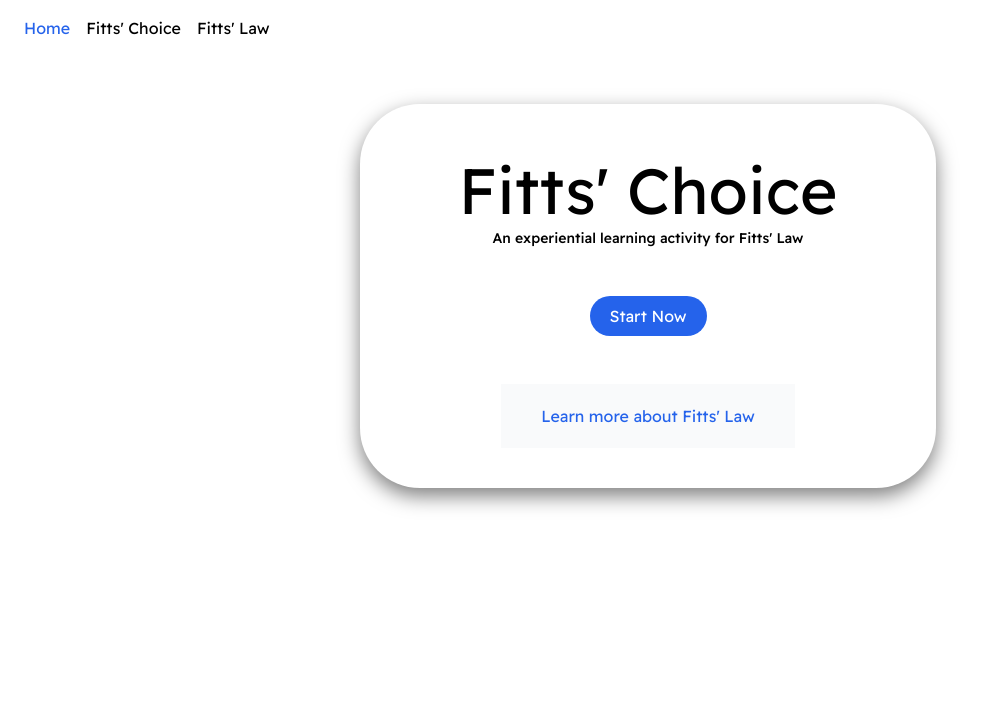
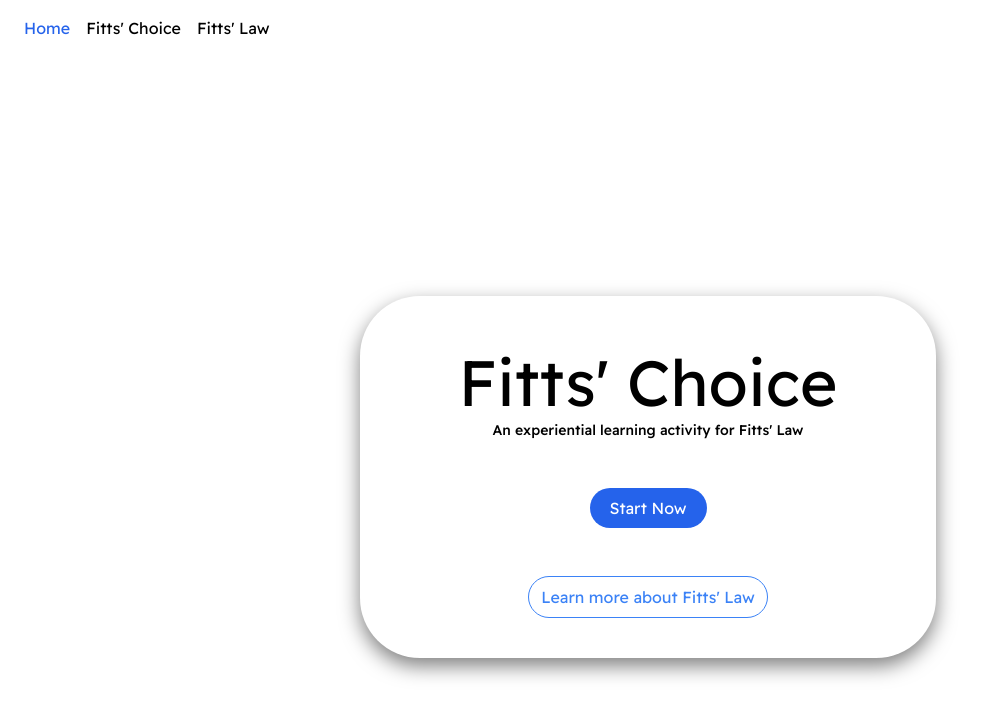
Before and after one commit to GlockTian/fitts_choice, a Next.js app: page / in a window 1280 px wide. Shown: the top 718 px of the page, without its empty margins (0-987 px from the left). Built offline with nearby package versions, Linux system fonts and the light colour scheme.

Commit message:
navigate back

```diff
--- a/pages/dnd/[id].js
+++ b/pages/dnd/[id].js
@@ -22,7 +22,17 @@ export default function Dnd(props) {
   const [size, setSize] = useState(20);
   const [position, setPosition] = useState(0);
   const [openedSetting, setOpenedSetting] = useState(false);
+
   const next = "/dnd/" + questions[num].nextId.toString();
+
+  const navigateTo = (url) => {
+    if(next !== "/dnd/-1" ){
+      router.push(url)
+    }else{
+      router.push("/")
+    }
+  };
+
 
   const updateSelection = (item, index) => {
     // mocking for answers
@@ -144,7 +154,7 @@ export default function Dnd(props) {
           radius="xl"
           className="px-3 py-2 ml-5 mr-10 rounded-full text-md primary"
           style={{ width: 140 }}
-          onClick={() => router.push(next)}
+          onClick={() => navigateTo(next)}
         >
           Next question!
         </button>
--- a/pages/index.js
+++ b/pages/index.js
@@ -5,7 +5,7 @@ export default function Home() {
   const router = useRouter()
   return (
     <div className={styles.main}>
-          <div className="card pt-12 pb-10 flex flex-col item-center max-w-xl">
+          <div className="card pt-12 pb-10 flex flex-col item-center max-w-xl mt-48">
       {/* create a zoom liked login page */}
       <h1 className={styles.title}>{"Fitts' Choice"}</h1>
       <p className={styles.subtitle}>{"An experiential learning activity for Fitts' Law"}</p>
@@ -15,7 +15,7 @@ export default function Home() {
       </div>
 
       <div className="flex flex-col mt-12 items-center justify-center">
-        <button className="secondary px-10 py-5" onClick={() => router.push("/intro")}>{"Learn more about Fitts' Law"}</button>
+        <button className="px-3 py-2 text-blue-500 border border-blue-500 rounded-full text-md" onClick={() => router.push("/intro")}>{"Learn more about Fitts' Law"}</button>
       </div>
     </div>
     </div>
```
